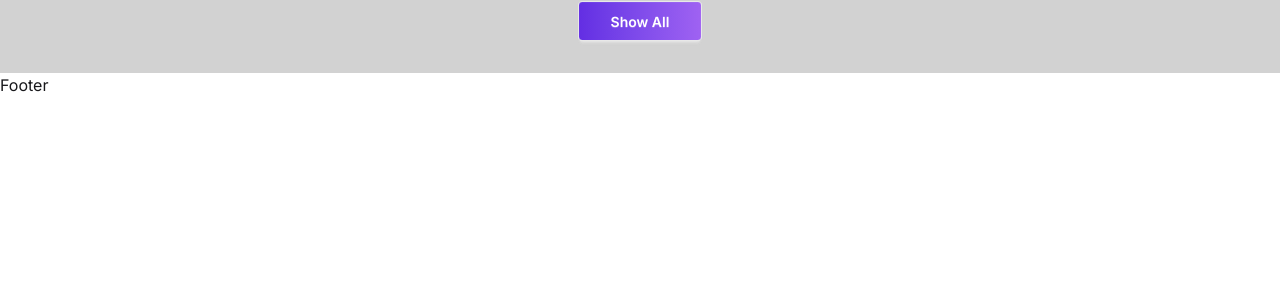
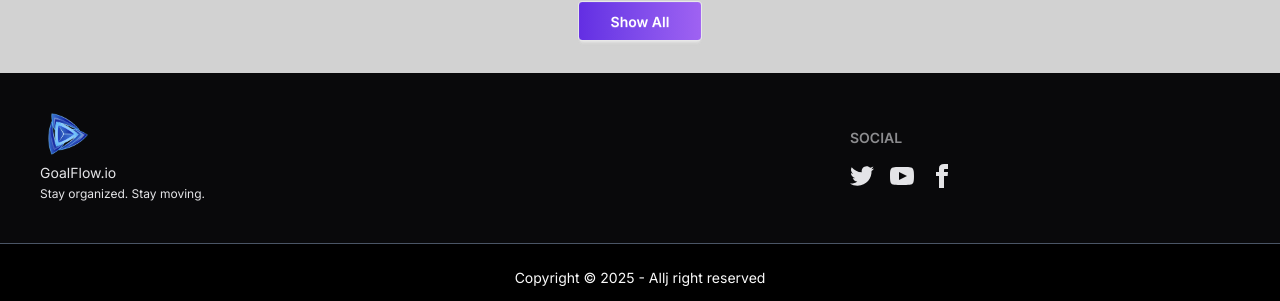
Before and after one commit to monir-codes/GoalFlow-Apps, a React (Vite) app: page / in a window 1280 px wide. Shown: the part 2067-2368 px from the top of the page. Before the commit the page ends 2164 px from the top, so only its background shows below. Built offline with nearby package versions, Linux system fonts and the light colour scheme.

Commit message:
All Apps page section added successfully

```diff
--- a/src/Routes/Routes.jsx
+++ b/src/Routes/Routes.jsx
@@ -4,6 +4,7 @@
 import Root from "../pages/Root/Root.jsx"
 import ErrorPage from '../pages/ErrorPage/ErrorPage.jsx'
 import Home from '../pages/Home/Home.jsx';
+import Apps from '../pages/Applications/Apps.jsx'
 
 
  export const router = createBrowserRouter([
@@ -16,6 +17,11 @@
             index: true,
             Component:Home,
             loader: ()=> fetch("/info.json").then(res=> res.json())
+        },
+        {
+          path: "/apps",
+          Component: Apps,
+          loader: ()=> fetch("/info.json").then(res=> res.json())
         }
     ]
   },
--- a/src/components/Footer/Footer.jsx
+++ b/src/components/Footer/Footer.jsx
@@ -1,10 +1,66 @@
 import React from 'react';
+import Logo from '../../assets/logo.png';
 
 const Footer = () => {
     return (
-        <div>
-            <h1>Footer</h1>
-        </div>
+
+<div className='bg-black'>
+    <footer className="footer sm:footer-horizontal bg-neutral text-neutral-content p-10 items-center ">
+  <aside>
+    <div>
+        <img className='w-1/12 ml-2' src={Logo} alt="Logo" />
+    </div>
+    <h4>GoalFlow.io <br /><span className='text-xs'>Stay organized. Stay moving.</span></h4>
+  </aside>
+  <nav>
+    <h6 className="footer-title">Social</h6>
+    <div className="grid grid-flow-col gap-4">
+      <a>
+        <svg
+          xmlns="http://www.w3.org/2000/svg"
+          width="24"
+          height="24"
+          viewBox="0 0 24 24"
+          className="fill-current">
+          <path
+            d="M24 4.557c-.883.392-1.832.656-2.828.775 1.017-.609 1.798-1.574 2.165-2.724-.951.564-2.005.974-3.127 1.195-.897-.957-2.178-1.555-3.594-1.555-3.179 0-5.515 2.966-4.797 6.045-4.091-.205-7.719-2.165-10.148-5.144-1.29 2.213-.669 5.108 1.523 6.574-.806-.026-1.566-.247-2.229-.616-.054 2.281 1.581 4.415 3.949 4.89-.693.188-1.452.232-2.224.084.626 1.956 2.444 3.379 4.6 3.419-2.07 1.623-4.678 2.348-7.29 2.04 2.179 1.397 4.768 2.212 7.548 2.212 9.142 0 14.307-7.721 13.995-14.646.962-.695 1.797-1.562 2.457-2.549z"></path>
+        </svg>
+      </a>
+      <a>
+        <svg
+          xmlns="http://www.w3.org/2000/svg"
+          width="24"
+          height="24"
+          viewBox="0 0 24 24"
+          className="fill-current">
+          <path
+            d="M19.615 3.184c-3.604-.246-11.631-.245-15.23 0-3.897.266-4.356 2.62-4.385 8.816.029 6.185.484 8.549 4.385 8.816 3.6.245 11.626.246 15.23 0 3.897-.266 4.356-2.62 4.385-8.816-.029-6.185-.484-8.549-4.385-8.816zm-10.615 12.816v-8l8 3.993-8 4.007z"></path>
+        </svg>
+      </a>
+      <a>
+        <svg
+          xmlns="http://www.w3.org/2000/svg"
+          width="24"
+          height="24"
+          viewBox="0 0 24 24"
+          className="fill-current">
+          <path
+            d="M9 8h-3v4h3v12h5v-12h3.642l.358-4h-4v-1.667c0-.955.192-1.333 1.115-1.333h2.885v-5h-3.808c-3.596 0-5.192 1.583-5.192 4.615v3.385z"></path>
+        </svg>
+      </a>
+    </div>
+  </nav>
+
+
+</footer>
+    <div className=' border-t-1 border-gray-600 block w-full pb-2 mx-auto'>
+
+    </div>
+    <div className='text-[#FAFAFA] text-sm text-center py-4'>
+    Copyright © 2025 - Allj right reserved
+    </div>
+</div>
+
     );
 };
 
--- a/src/components/Header/Navbar.jsx
+++ b/src/components/Header/Navbar.jsx
@@ -28,8 +28,8 @@
   <div className="navbar-center hidden lg:flex">
     <ul className="menu menu-horizontal gap-4 font-medium">
       <NavLink className={`hover:bg-gradient-to-r from-[#632EE3] to-[#9F62F2] hover:text-transparent hover:bg-clip-text hover:border-b-2 hover:border-purple-600 hover:font-semibold`} to={"/"}>Home</NavLink>
-      <NavLink to={"/a"}>Apps</NavLink>
-      <NavLink to={"/a"}>Installation</NavLink>
+      <NavLink to={"/apps"}>Apps</NavLink>
+      <NavLink to={"/"}>Installation</NavLink>
     </ul>
   </div>
   <div className="navbar-end">
--- /dev/null
+++ b/src/pages/Applications/Apps.jsx
@@ -0,0 +1,50 @@
+import React from 'react';
+import { useLoaderData } from 'react-router';
+import downloadIcon from "../../assets/icon-downloads.png"
+import ratingIcon from "../../assets/icon-ratings.png"
+
+const Apps = () => {
+
+    const InfoData = useLoaderData()
+
+    return (
+        <div className='bg-[#D2D2D2] text-center '>
+      <div className="md:w-8/12 mx-auto p-8 pt-15">
+        <h1 className="text-3xl md:text-4xl font-extrabold text-[#001931]">Our All Applications</h1>
+        <p className="md:w-8/12 mx-auto text-xs md:text-[16px] text-[#627382] mt-4">
+        Explore All Apps on the Market developed by us. We code for Millions
+        </p>
+      </div>
+
+        <div className="grid grid-cols-1 md:grid-cols-2 lg:grid-cols-4 items-center gap-8 md:gap-4 p-4 mt-5">
+        {
+        InfoData.map(card => <div className="card bg-base-100 w-auto h-full md:h-100 shadow-sm ">
+  <figure>
+    <img className="object-cover"
+      src={card.image}
+      alt="Card Images" />
+  </figure>
+  <div className="card-body">
+    <h2 className="card-title">{card.title} : {card.description}</h2>
+
+    <div className="card-actions  flex justify-between mt-3">
+     <div className="flex items-center justify-center p-1 text-[#00D390] bg-[#F1F5E8] rounded-xs">
+         <img className="w-2/12 mx-auto -mr-1 ml-2" src={downloadIcon} alt="Download Icon" />
+        <p className="text-sm md:text-md ">{card.downloads}</p>
+     </div>
+     <div className="flex items-center justify-center p-1 text-[#FF8811] bg-[#FFF0E1] rounded-xs">
+         <img className="w-2/12 mx-auto -mr-1 ml-2" src={ratingIcon} alt="Download Icon" />
+        <p className="text-sm md:text-md ">{card.ratingAvg}</p>
+     </div>
+    </div>
+  </div>
+
+</div>)
+        }
+        </div>
+
+        </div>
+    );
+};
+
+export default Apps;
--- a/src/pages/Home/Home.jsx
+++ b/src/pages/Home/Home.jsx
@@ -4,7 +4,7 @@
 import appStoreIcon from "../../assets/app-store.png";
 import downloadIcon from "../../assets/icon-downloads.png"
 import ratingIcon from "../../assets/icon-ratings.png"
-import { useLoaderData } from "react-router";
+import { useLoaderData, useNavigate } from "react-router";
 
 const Home = () => {
 
@@ -12,6 +12,11 @@
     const [showAll, setShowAll] = useState(false)
 
     const slicedCards = showAll ? InfoData : InfoData.slice(0, 8)
+
+    const navigateApps = useNavigate()
+    const handleNavigate = ()=>{
+      navigateApps("/Apps")
+    }
 
 
   return (
@@ -108,7 +113,7 @@
         }
         </div>
 
-        <button onClick={()=> setShowAll(true)} className="bg-linear-to-r from-[#632EE3] to-[#9F62F2] text-white btn px-8 md:px-8 my-4">Show All</button>
+        <button onClick={()=> handleNavigate()} className="bg-linear-to-r from-[#632EE3] to-[#9F62F2] text-white btn px-8 md:px-8 my-4">Show All</button>
 
       </div>
     </div>
```
